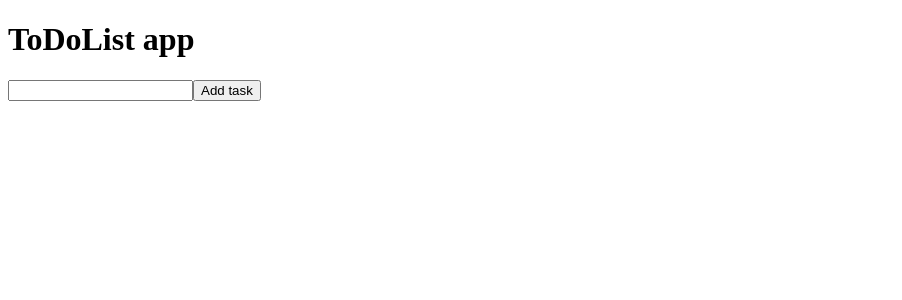
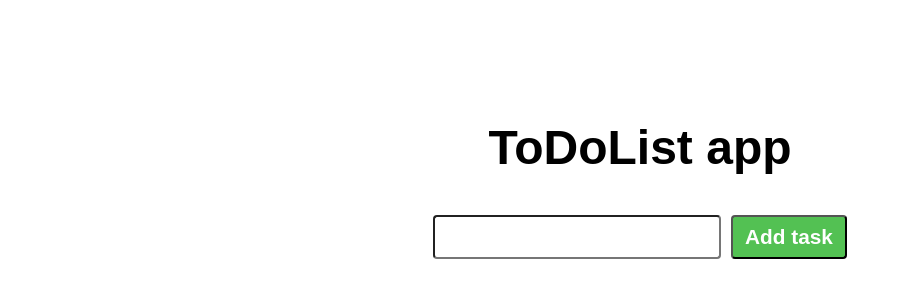
Before and after one commit to kraljic9/react-ToDoList-app, a React (Vite) app in the folder ToDoList-app/: page / in a window 1280 px wide. Shown: the top 300 px of the page, without its empty margins (0-902 px from the left). Built offline with nearby package versions, Linux system fonts and the light colour scheme.

Commit message:
Added style for app, button style and hover effect, style for title, add container, list and list items

```diff
--- a/ToDoList-app/src/index.css
+++ b/ToDoList-app/src/index.css
@@ -0,0 +1,93 @@
+* {
+  padding: 0;
+  margin: 0;
+  box-sizing: border-box;
+}
+
+body {
+  font-family: Arial, Helvetica, sans-serif;
+}
+
+.todolist-container {
+  position: absolute;
+  top: 10%;
+  left: 50%;
+  transform: translateX(-50%);
+  text-align: center;
+  width: 600px;
+}
+
+h1 {
+  margin-top: 40px;
+  font-size: 3rem;
+}
+
+button {
+  font-weight: bold;
+  border-radius: 4px;
+  color: white;
+  font-size: 1.3rem;
+  transition: background-color 0.4s ease;
+}
+
+.add-task-container {
+  margin-top: 40px;
+}
+
+.taskInput {
+  padding: 8px;
+  border-radius: 4px;
+  font-size: 1.3rem;
+}
+
+.to-do-list {
+  margin-top: 30px;
+  list-style: none;
+  display: flex;
+  flex-direction: column;
+  gap: 20px;
+}
+
+.to-do-list-item {
+  display: flex;
+  padding: 8px 12px;
+  align-items: center;
+  background-color: hsl(0, 0%, 85%);
+  border-radius: 4px;
+}
+
+.text {
+  flex: 1;
+  font-weight: bold;
+  font-size: 1.3rem;
+}
+
+.add-btn {
+  padding: 8px 12px;
+  margin-left: 10px;
+  background-color: hsl(120, 47%, 54%);
+}
+
+.add-btn:hover {
+  background-color: hsl(120, 47%, 44%);
+}
+
+.remove-btn {
+  margin-right: 10px;
+  padding: 8px 12px;
+  background-color: hsl(10, 90%, 50%);
+}
+
+.remove-btn:hover {
+  background-color: hsl(10, 90%, 40%);
+}
+
+.move-btn {
+  margin-right: 10px;
+  padding: 8px 12px;
+  background-color: hsl(210, 100%, 56%);
+}
+
+.move-btn:hover {
+  background-color: hsl(210, 100%, 46%);
+}
```
